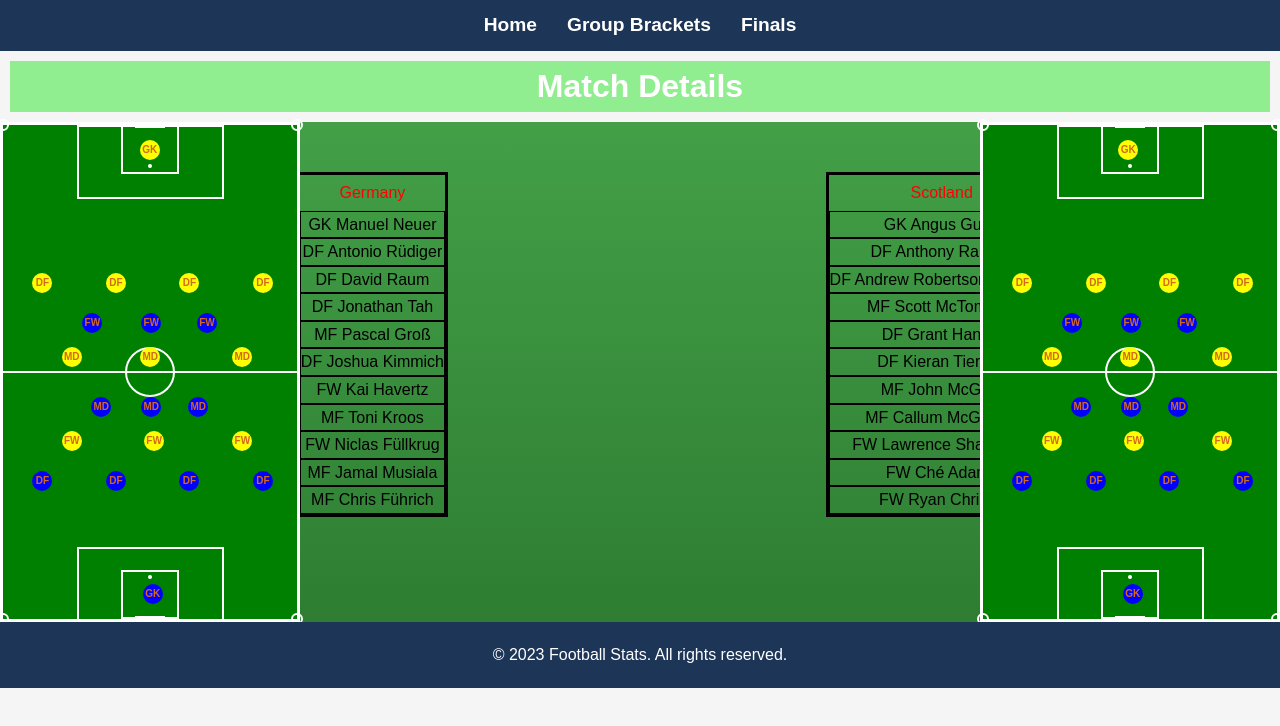
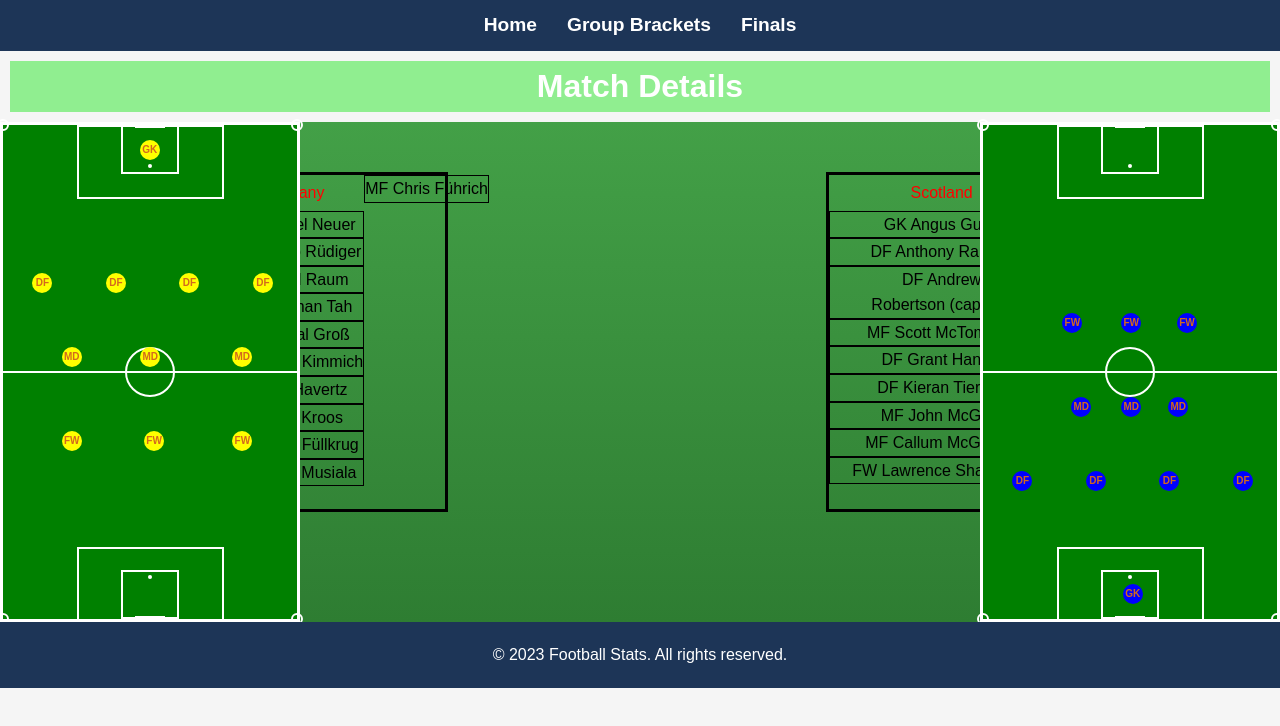
Before and after one commit to GeorgiTodorov94/Sirma-Final-Exam-JS---React, a React (Vite) app: page /match-details/1 in a window 1280 px wide. Shown: the top 726 px of the page. Built offline with nearby package versions, Linux system fonts and the light colour scheme.

Commit message:
Add minor CSS change in field.css

```diff
--- a/src/Components/fields/FieldA.jsx
+++ b/src/Components/fields/FieldA.jsx
@@ -46,7 +46,7 @@ export default function FieldA({
                 <div className="player team-a" style={{ top: '62%', left: '48%' }}>FW</div>
                 <div className="player team-a" style={{ top: '62%', left: '78%' }}>FW</div>
 
-                <div className="player team-b" style={{ top: '93%', left: '47.5%' }}>GK</div>
+                {/* <div className="player team-b" style={{ top: '93%', left: '47.5%' }}>GK</div>
                 <div className="player team-b" style={{ top: '70%', left: '10%' }}>DF</div>
                 <div className="player team-b" style={{ top: '70%', left: '35%' }}>DF</div>
                 <div className="player team-b" style={{ top: '70%', left: '60%' }}>DF</div>
@@ -56,7 +56,7 @@ export default function FieldA({
                 <div className="player team-b" style={{ top: '55%', left: '63%' }}>MD</div>
                 <div className="player team-b" style={{ top: '38%', left: '27%' }}>FW</div>
                 <div className="player team-b" style={{ top: '38%', left: '47%' }}>FW</div>
-                <div className="player team-b" style={{ top: '38%', left: '66%' }}>FW</div>
+                <div className="player team-b" style={{ top: '38%', left: '66%' }}>FW</div> */}
             </div>
         </>
     )
--- a/src/Components/fields/FieldB.jsx
+++ b/src/Components/fields/FieldB.jsx
@@ -28,7 +28,7 @@ export default function FieldB({
                 <div className="corner-arc bottom-left"></div>
                 <div className="corner-arc bottom-right"></div>
 
-                <div className="player team-a" style={{ top: '3%', left: '46%' }}>GK</div>
+                {/* <div className="player team-a" style={{ top: '3%', left: '46%' }}>GK</div>
                 <div className="player team-a" style={{ top: '30%', left: '10%' }}>DF</div>
                 <div className="player team-a" style={{ top: '30%', left: '35%' }}>DF</div>
                 <div className="player team-a" style={{ top: '30%', left: '60%' }}>DF</div>
@@ -38,7 +38,7 @@ export default function FieldB({
                 <div className="player team-a" style={{ top: '45%', left: '78%' }}>MD</div>
                 <div className="player team-a" style={{ top: '62%', left: '20%' }}>FW</div>
                 <div className="player team-a" style={{ top: '62%', left: '48%' }}>FW</div>
-                <div className="player team-a" style={{ top: '62%', left: '78%' }}>FW</div>
+                <div className="player team-a" style={{ top: '62%', left: '78%' }}>FW</div> */}
 
                 <div className="player team-b" style={{ top: '93%', left: '47.5%' }}>GK</div>
                 <div className="player team-b" style={{ top: '70%', left: '10%' }}>DF</div>
--- a/src/styling/field.css
+++ b/src/styling/field.css
@@ -219,6 +219,8 @@ h1 {
     flex-direction: column;
     box-sizing: border-box;
     margin-top: 50px;
+    width: 232px;
+    height: 340px;
 }
 
 .player-info {
```
